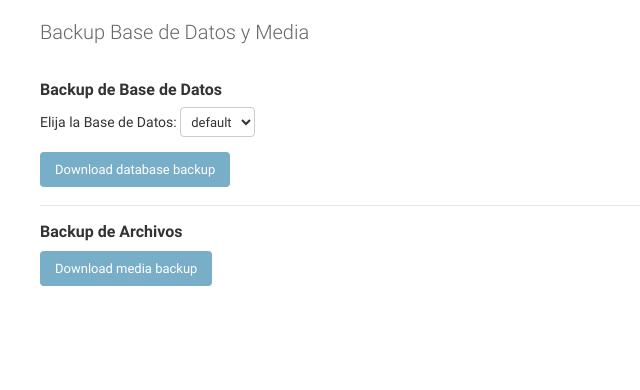
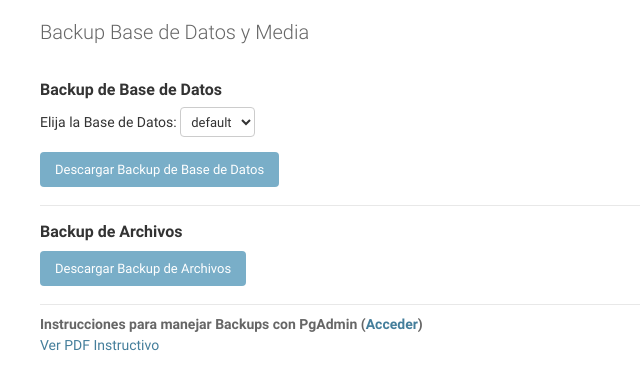
Before and after one commit to Clear-Education/ontrack_backend, a Django app: page /admin/backups/ in a window 1280 px wide. Shown: the part 53-443 px from the top of the page, without its empty margins (0-640 px from the left). Run offline with Django 3.2, Linux system fonts and the light colour scheme; the visitor is signed in with stand-in values (Sample User, id 1); data comes from the database, SQL or seed files in the repository; data that the repository does not hold is empty; parts of the project's set-up code (start-up, migrations or seed data) failed here and were passed over.

Commit message:
Arreglos esteticos backups

```diff
--- a/mantenimiento/apps.py
+++ b/mantenimiento/apps.py
@@ -1,5 +1,7 @@
 from django.apps import AppConfig
+
+# import dbbackup.db.postgresql
 
 
 class MantenimientoConfig(AppConfig):
-    name = 'mantenimiento'
+    name = "mantenimiento"
--- a/mantenimiento/templates/mantenimiento/_backup_forms.html
+++ b/mantenimiento/templates/mantenimiento/_backup_forms.html
@@ -3,7 +3,7 @@
   {% csrf_token %}
   {{ database_backup_form.as_p }}
   <div class="submit-row">
-  <input type="submit" class="button" name="savebackup" value="Download database backup">
+  <input type="submit" class="button" name="savebackup" value="Descargar Backup de Base de Datos">
   </div>
 </form>
 <br/><hr/>
@@ -13,6 +13,6 @@
   {% csrf_token %}
   {{ media_backup_form.as_p }}
   <div class="submit-row">
-    <input type="submit" class="button" name="mediabackup" value="Download media backup">
+    <input type="submit" class="button" name="mediabackup" value="Descargar Backup de Archivos">
   </div>
 </form>
--- a/mantenimiento/templates/mantenimiento/backup_view.html
+++ b/mantenimiento/templates/mantenimiento/backup_view.html
@@ -3,5 +3,12 @@
 {% block content %}
   <div id="content-main">
     {% include 'mantenimiento/_backup_forms.html' %}
+<br/><hr/>
+    <h3>
+    Instrucciones para manejar Backups con PgAdmin (<a href="http://127.0.0.1:65107/browser/">Acceder</a>)
+    </h3>
+    <a href=""> Ver PDF Instructivo </a>
   </div>
+
+
 {% endblock %}
--- /dev/null
+++ b/ontrack/context_processors.py
@@ -0,0 +1,7 @@
+import os
+
+
+def export_env_vars(request):
+    data = {}
+    data["HEROKU"] = os.getenv("HEROKU")
+    return data
--- a/users/templates/admin/backups/_backup_forms.html
+++ b/users/templates/admin/backups/_backup_forms.html
@@ -3,7 +3,7 @@
   {% csrf_token %}
   {{ database_backup_form.as_p }}
   <div class="submit-row">
-  <input type="submit" class="button" name="savebackup" value="Download database backup">
+  <input type="submit" class="button" name="savebackup" value="Descargar Backup de Base de Datos">
   </div>
 </form>
 <br/><hr/>
@@ -13,6 +13,6 @@
   {% csrf_token %}
   {{ media_backup_form.as_p }}
   <div class="submit-row">
-    <input type="submit" class="button" name="mediabackup" value="Download media backup">
+    <input type="submit" class="button" name="mediabackup" value="Descargar Backup de Archivos">
   </div>
 </form>
--- a/users/templates/admin/backups/backup_view.html
+++ b/users/templates/admin/backups/backup_view.html
@@ -4,4 +4,6 @@
   <div id="content-main">
     {% include '_backup_forms.html' %}
   </div>
+
+
 {% endblock %}
--- a/users/templates/admin/index.html
+++ b/users/templates/admin/index.html
@@ -87,6 +87,7 @@
     </div>
     {% endif %}
     {% endfor %}
+    {% if HEROKU %}
     <div class="app-{{ app.app_label }} module">
         <table>
             <caption>
@@ -100,6 +101,8 @@
             </tr>
         </table>
     </div>
+    {% endif %}
+
     {% else %}
     <p>{% trans 'You don’t have permission to view or edit anything.' %}</p>
     {% endif %}
```
Also changed, not shown: ontrack/settings.py (+10 -0 lines).
